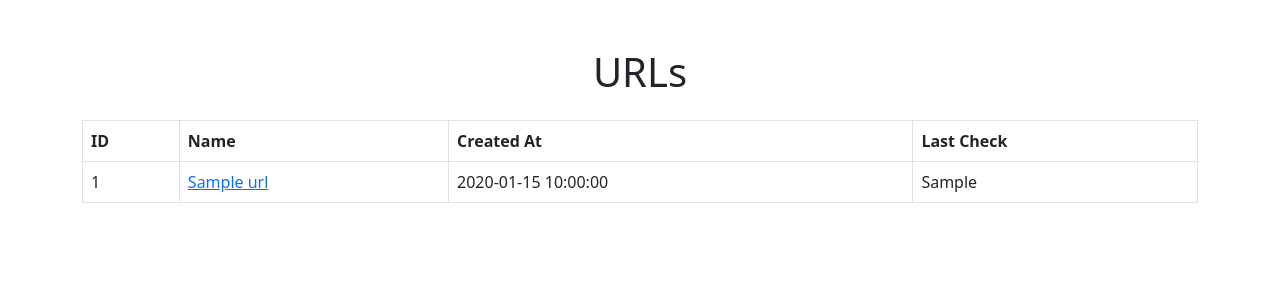
After one commit to Sun-Austerlitz/python-project-83, a Flask app: page /urls in a window 1280 px wide. The commit adds this page. Shown: the top 300 px of the page. Run offline with Flask 3, Linux system fonts and the light colour scheme; a database or web service that is not in the repository returns one stand-in record (values such as "Sample title"); some libraries are stand-ins or nearby versions.

Commit message:
step 4: Checks

```diff
--- a/page_analyzer/app.py
+++ b/page_analyzer/app.py
@@ -42,15 +42,29 @@ def urls():
                     url_id = cur.fetchone()
                     if url_id:
                         flash("URL added successfully!", "success")
+                        return redirect(url_for("show_url", id=url_id[0]))
                     else:
+                        cur.execute(
+                            "SELECT id FROM urls WHERE name = " "%s", (normalized_url,)
+                        )
+                        existing_url_id = cur.fetchone()
                         flash("URL already exists.", "info")
+                        return redirect(url_for("show_url", id=existing_url_id[0]))
         except Exception as e:
             flash(f"Database error: {e}", "danger")
         return redirect(url_for("urls"))
 
     with get_db_connection() as conn:
         with conn.cursor() as cur:
-            cur.execute("SELECT * FROM urls ORDER BY created_at DESC")
+            cur.execute(
+                """
+                SELECT urls.*, MAX(url_checks.created_at) AS last_check
+                FROM urls
+                LEFT JOIN url_checks ON urls.id = url_checks.url_id
+                GROUP BY urls.id
+                ORDER BY urls.created_at DESC
+                """
+            )
             urls = cur.fetchall()
     return render_template("urls.html", urls=urls)
 
@@ -61,7 +75,30 @@ def show_url(id):
         with conn.cursor() as cur:
             cur.execute("SELECT * FROM urls WHERE id = %s", (id,))
             url = cur.fetchone()
+            cur.execute(
+                "SELECT id, created_at FROM url_checks WHERE url_id = "
+                "%s ORDER BY created_at DESC",
+                (id,),
+            )
+            checks = cur.fetchall()
     if not url:
         flash("URL not found.", "danger")
         return redirect(url_for("urls"))
-    return render_template("url.html", url=url)
+    return render_template("url.html", url=url, checks=checks)
+
+
+@app.route("/urls/<int:id>/checks", methods=["POST"])
+def create_check(id):
+    try:
+        with get_db_connection() as conn:
+            with conn.cursor() as cur:
+                cur.execute(
+                    "INSERT INTO url_checks (url_id) VALUES "
+                    "(%s) RETURNING id, created_at",
+                    (id,),
+                )
+                check = cur.fetchone()
+                flash("Check created successfully!", "success")
+    except Exception as e:
+        flash(f"Database error: {e}", "danger")
+    return redirect(url_for("show_url", id=id))
--- a/page_analyzer/templates/index.html
+++ b/page_analyzer/templates/index.html
@@ -11,18 +11,18 @@
   </head>
   <body>
     <div class="container mt-5">
-      <h1 class="text-center">Page Analyzer</h1>
+      <h1 class="text-center">Анализатор страниц</h1>
       <form action="{{ url_for('urls') }}" method="post" class="mt-4">
         <div class="mb-3">
           <input
             type="text"
             name="url"
             class="form-control"
-            placeholder="Enter URL"
+            placeholder="https://www.example.com"
             required
           />
         </div>
-        <button type="submit" class="btn btn-primary">Add URL</button>
+        <button type="submit" class="btn btn-primary">ПРОВЕРИТЬ</button>
       </form>
       {% with messages = get_flashed_messages(with_categories=true) %} {% if
       messages %}
--- /dev/null
+++ b/page_analyzer/templates/urls.html
@@ -0,0 +1,39 @@
+<!DOCTYPE html>
+<html lang="en">
+  <head>
+    <meta charset="UTF-8" />
+    <meta name="viewport" content="width=device-width, initial-scale=1.0" />
+    <title>URLs</title>
+    <link
+      href="https://cdn.jsdelivr.net/npm/bootstrap@5.3.0/dist/css/bootstrap.min.css"
+      rel="stylesheet"
+    />
+  </head>
+  <body>
+    <div class="container mt-5">
+      <h1 class="text-center">URLs</h1>
+      <table class="table table-bordered mt-4" data-test="urls">
+        <thead>
+          <tr>
+            <th>ID</th>
+            <th>Name</th>
+            <th>Created At</th>
+            <th>Last Check</th>
+          </tr>
+        </thead>
+        <tbody>
+          {% for url in urls %}
+          <tr>
+            <td>{{ url.id }}</td>
+            <td>
+              <a href="{{ url_for('show_url', id=url.id) }}">{{ url.name }}</a>
+            </td>
+            <td>{{ url.created_at }}</td>
+            <td>{{ url.last_check }}</td>
+          </tr>
+          {% endfor %}
+        </tbody>
+      </table>
+    </div>
+  </body>
+</html>
```
Also changed, not shown: database.sql (+10 -0 lines), page_analyzer/templates/url.html (+82 -9 lines).
